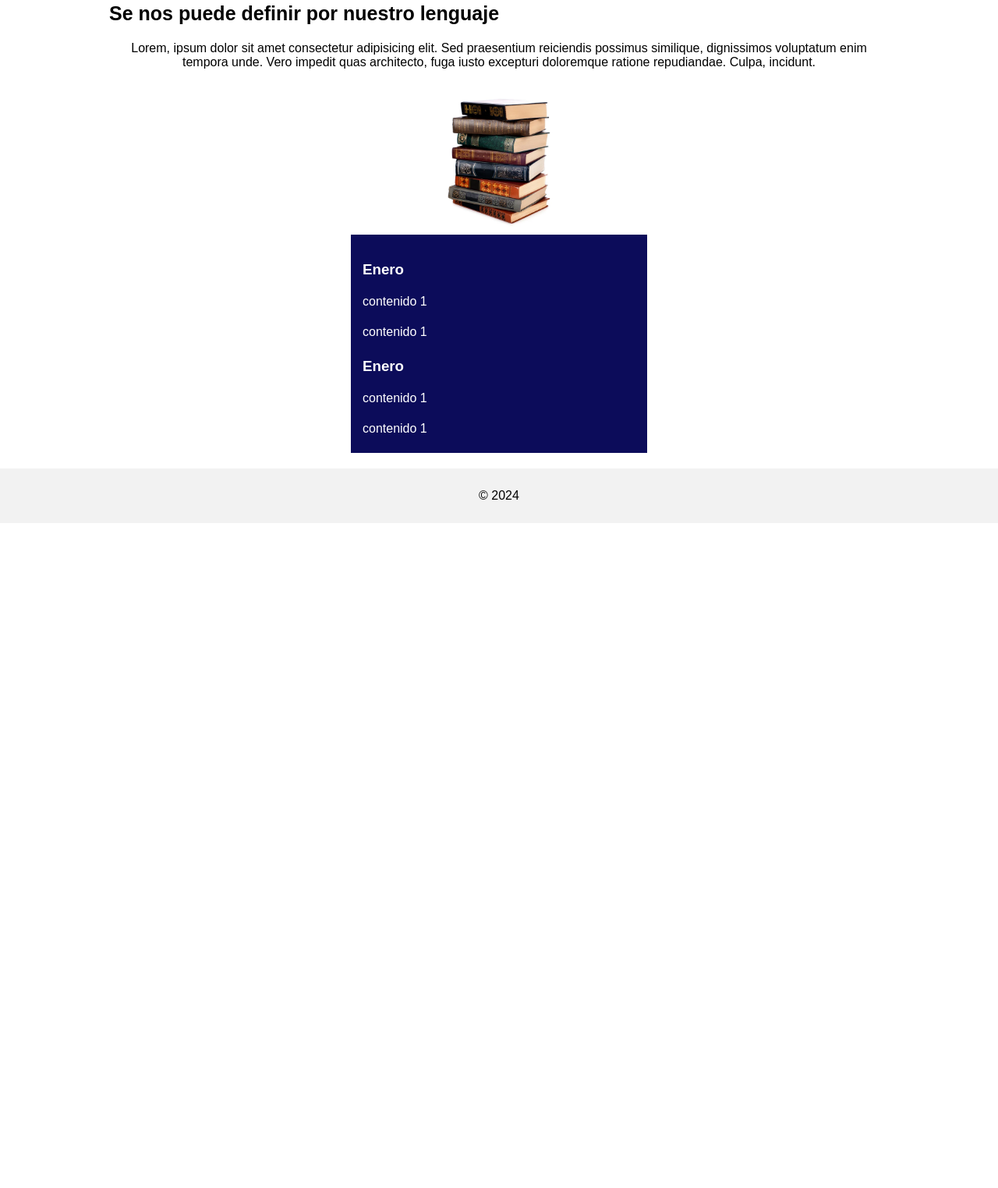
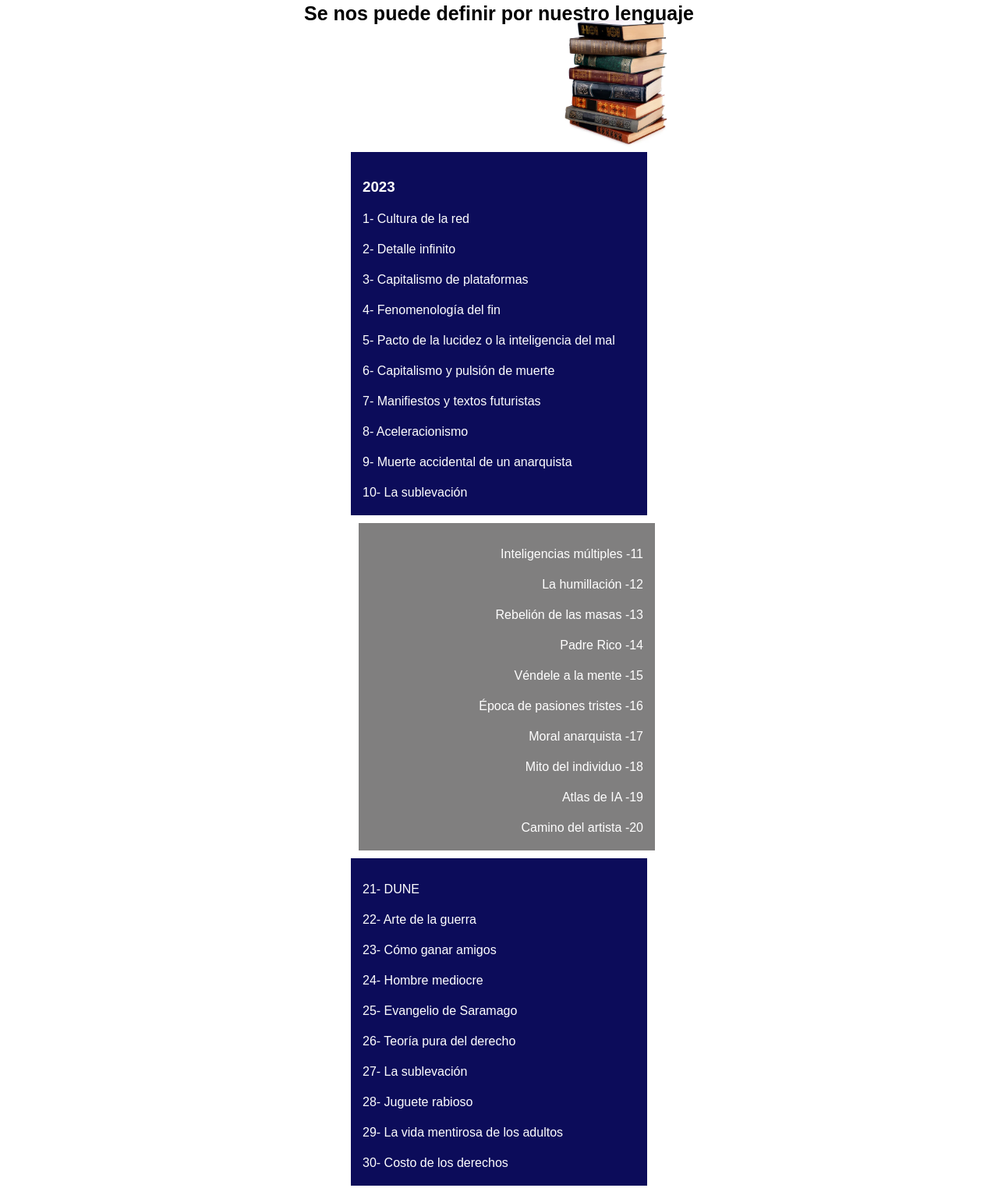
Before and after one commit to fedeluchelli/BetterCallFede, a website: page pages/libros.html in a window 1280 px wide. Shown: the part 108-1632 px from the top of the page at 78% size. Before the commit the page ends 800 px from the top, so only its background shows below. Drawn offline with Linux system fonts and the light colour scheme.

Commit message:
cambio css5

```diff
--- a/pages/libros.html
+++ b/pages/libros.html
@@ -35,8 +35,8 @@
       <div class="navBar">
         <nav>
           <ul>
-            <li><a href="./pages/libros.html">libros</a></li>
-            <li><a href="./pages/escritos.html">escritos</a></li>
+            <li><a href="../pages/libros.html">libros</a></li>
+            <!-- <li><a href="../pages/escritos.html">escritos</a></li> -->
           </ul>
         </nav>
       </div>
@@ -46,19 +46,49 @@
         <div class="texto-libro">
 
             <h2 class="titulo-libro">Se nos puede definir por nuestro lenguaje</h2>
-            <p>Lorem, ipsum dolor sit amet consectetur adipisicing elit. Sed praesentium reiciendis possimus similique, dignissimos voluptatum enim tempora unde. Vero impedit quas architecto, fuga iusto excepturi doloremque ratione repudiandae. Culpa, incidunt.</p>
+            <!-- <p>Recopilación de libros leídos</p> -->
             <img src="../style/IMG/book.jpg" alt="">
 
-          <div class="vacio"></div>
         </div>
       </div>
       <div class="azul">
-        <h3>Enero</h3>
-        <p>contenido 1</p>
-        <p>contenido 1</p>
-        <h3>Enero</h3>
-        <p>contenido 1</p>
-        <p>contenido 1</p>
+        <h3>2023</h3>
+        <p>1- Cultura de la red</p>
+        <p>2- Detalle infinito</p>
+        <p>3- Capitalismo de plataformas</p>
+        <p>4- Fenomenología del fin</p>
+        <p>5- Pacto de la lucidez o la inteligencia del mal</p>
+        <p>6- Capitalismo y pulsión de muerte</p>
+        <p>7- Manifiestos y textos futuristas</p>
+        <p>8- Aceleracionismo</p>
+        <p>9- Muerte accidental de un anarquista</p>
+        <p>10- La sublevación</p>
+      </div>
+      <div class="gris">
+        <!-- <h3>Proyectos</h3> -->
+        <p>Inteligencias múltiples -11</p>
+        <p>La humillación -12</p>
+        <p>Rebelión de las masas -13</p>
+        <p>Padre Rico -14</p>
+        <p>Véndele a la mente -15</p>
+        <p>Época de pasiones tristes -16</p>
+        <p>Moral anarquista -17</p>
+        <p>Mito del individuo -18</p>
+        <p>Atlas de IA -19</p>
+        <p>Camino del artista -20</p>
+      </div>
+      <div class="azul">
+        <!-- <h3>2023</h3> -->
+        <p>21- DUNE</p>
+        <p>22- Arte de la guerra</p>
+        <p>23- Cómo ganar amigos</p>
+        <p>24- Hombre mediocre</p>
+        <p>25- Evangelio de Saramago</p>
+        <p>26- Teoría pura del derecho</p>
+        <p>27- La sublevación</p>
+        <p>28- Juguete rabioso</p>
+        <p>29- La vida mentirosa de los adultos</p>
+        <p>30- Costo de los derechos</p>
       </div>
     </main>
     <footer>
--- a/style/style.css
+++ b/style/style.css
@@ -1,240 +1,3 @@
-/* body {
-  background: linear-gradient(045deg, #141f2f, #271d3b);
-  margin: 0;
-  padding: 0;
-}
-
-
-header {
-  text-align: center;
-  margin-top: 150px;
-  height: auto;
-}
-.logo1 {
-  height: 200px;
-  width: 70%;
-  border: 2px solid rgb(110, 84, 18);
-  margin: auto;
-  border-right: none;
-  border-left: none;
-  padding: 100px;
-  display: flex;
-  align-items: center;
-  justify-content: center;
-}
-
-.layerIMG {
-  height: 250px;
-  margin-right: 50px;
-}
-h1 {
-  margin-top: 160px;
-  font-family: "Newsreader", serif;
-  font-size: 65px;
-  color: #cccccc;
-  align-items: center;
-}
-
-
-.navBar {
-  width: 100%;
-  font-family: "Bebas Neue", sans-serif;
-  font-size: 40px;
-  margin-top: 100px;
-}
-nav ul {
-  list-style-type: none;
-  text-align: center;
-  display: flex;
-  justify-content: space-around;
-}
-nav a {
-  display: block;
-  color: #7c7c7c;
-  text-align: center;
-  align-content: center;
-  text-decoration: none;
-}
-nav a:hover {
-  background-color: #ddd;
-  color: black;
-}
-
-
-main {
-  margin: 0;
-  padding: 0;
-  display: flex;
-  justify-content: center;
-  align-items: center;
-  height: auto;
-}
-.primerBody {
-  width: 80%;
-  display: flex;
-  align-items: center;
-  justify-content: center;
-}
-.texto {
-  border-bottom: 2px solid rgb(110, 84, 18);
-  width: 600px;
-  height: 500px;
-}
-.texto h2 {
-  color: #ddd;
-  font-size: 48px;
-}
-.texto p {
-  color: #cccccc;
-  font-size: 24px;
-}
-.yo {
-  width: 440px;
-  height: 500px;
-  border: 2px solid rgb(110, 84, 18);
-  border-top: none;
-  border-left: none;
-}
-
-footer {
-  text-align: center;
-  bottom: 0;
-  width: 100%;
-}
-
-
-.header-Libros {
-  text-align: center;
-}
-.logo-Libros {
-  height: 50px;
-  width: 70%;
-  border-bottom: 2px solid rgb(110, 84, 18);
-  margin: auto;
-  margin-bottom: -20px;
-  padding: 60px;
-  display: flex;
-  align-items: center;
-}
-.layerIMG-Libros {
-  height: 100px;
-  margin-right: 50px;
-  margin-bottom: -20px;
-}
-.titulo-Libros {
-  font-size: 50px;
-  margin-top: 80px;
-}
-.navBar-Libros {
-  width: 100%;
-  font-family: "Bebas Neue", sans-serif;
-  font-size: 40px;
-  position: absolute;
-  margin-top: 50px;
-}
- */
-/* body {
-  margin: 0;
-  font-family: Arial, sans-serif;
-} */
-/*
-body {
-  background-color: white;
-  margin: 0;
-  padding: 0;
-  width: auto;
-  min-height: 100%;
-}
-
-header {
-  color: white;
-  text-align: center;
-  width: auto;
-}
-
-.logo1 {
-  display: flex;
-  align-items: center;
-  justify-content: center;
-  flex-direction: column;
-}
-
-.layerIMG {
-  max-width: 40%;
-  height: auto;
-}
-
-h1 {
-  margin: 10px 0 0;
-  font-size: 1.5em;
-  margin-bottom: 20px;
-  font-family: "Newsreader", serif;
-  color: black;
-}
-
-.navBar {
-  width: 80%;
-  font-family: "Bebas Neue", sans-serif;
-  font-size: 1.2rem;
-  background-color: #ff8900;
-  padding: 5px;
-}
-nav ul {
-  list-style-type: none;
-  text-align: center;
-  display: flex;
-  justify-content: space-around;
-}
-nav a {
-  display: block;
-  color: #7c7c7c;
-  text-align: center;
-  align-content: center;
-  text-decoration: none;
-}
-nav a:hover {
-  background-color: #ddd;
-  color: black;
-}
-
-main {
-  text-align: center;
-  margin: 20px;
-}
-
-.primerBody {
-  display: flex;
-  flex-direction: column;
-  font-family: "Segoe UI", Tahoma, Geneva, Verdana, sans-serif;
-  background-color: rgb(88, 17, 88);
-}
-h2 {
-  color: white;
-  font-size: 2rem;
-
-  margin-top: -30px;
-}
-.texto {
-  max-width: 800px;
-  text-align: justify;
-  margin: 0 auto;
-  color: whitesmoke;
-  padding: 15px;
-}
-
-.yo {
-  max-width: 250px;
-  height: auto;
-}
-
-footer {
-  background-color: #333;
-  color: white;
-  text-align: center;
-  padding: 10px;
-}
-*/
-
 body {
   margin: 0;
   font-family: Arial, sans-serif;
@@ -331,6 +94,7 @@ h2 {
 .info img {
   width: 15px;
   height: auto;
+  margin-left: -5px;
 }
 
 .info p {
@@ -341,7 +105,7 @@ h2 {
 .azul {
   background-color: rgb(12, 12, 90);
   width: 350px;
-  height: 250px;
+  height: auto;
   color: white;
   display: flex;
   flex-direction: column;
@@ -368,11 +132,14 @@ h2 {
   align-items: flex-end;
   padding: 15px;
   margin-top: 10px;
+  margin-bottom: 10px;
 }
 .gris h3 {
   margin-bottom: 5px;
 }
-
+.gris p {
+  margin-bottom: 5px;
+}
 footer {
   background-color: #f2f2f2;
   padding: 10px;
@@ -384,4 +151,6 @@ footer {
 }
 .texto-libro img {
   width: 200px;
+  float: right;
+  margin-top: -50px;
 }
```
Also changed, not shown: index.html (+11 -11 lines), style/IMG/book.png (deleted), style/IMG/justiciia/3338993-business-tools-justice_106975.png (renamed from style/IMG/3338993-business-tools-justice_106975.png), style/IMG/justiciia/better_call_saul_symbol_by_kingevan210_dg2v0f7-fullview.png (renamed from style/IMG/better_call_saul_symbol_by_kingevan210_dg2v0f7-fullview.png), style/IMG/logo1-removebg-preview.png (added).
